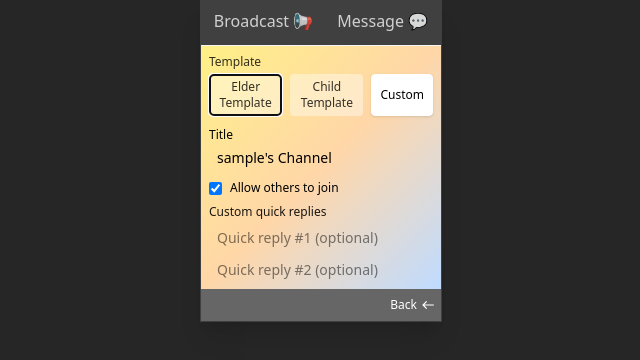
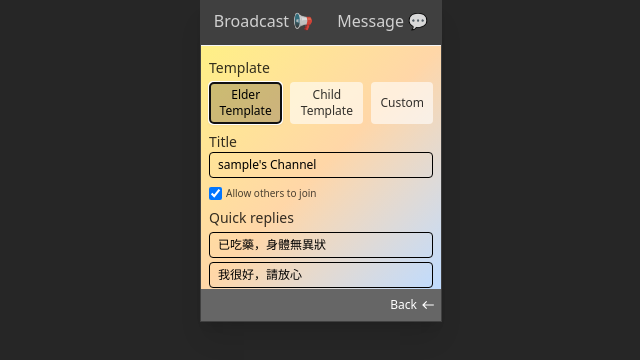
Before and after one commit to YuanWang08/CloudMosa-2025MeichuHackathon, a Vue app in the folder frontend/: page /create in a window 1280 px wide. Shown: the top 360 px of the page, without its empty margins (319-959 px from the left). Built offline with nearby package versions, Linux system fonts and the light colour scheme; sample sign-in values are in the browser's storage.

Commit message:
chore: slightly adjust frontend

```diff
--- a/frontend/src/views/ChannelView.vue
+++ b/frontend/src/views/ChannelView.vue
@@ -445,10 +445,10 @@ onBeforeUnmount(() => {
 
 <template>
   <div
-    class="h-full flex flex-col bg-gradient-to-br from-pink-200 via-orange-200 to-yellow-200 text-white"
+    class="h-full flex flex-col bg-gradient-to-br from-pink-200 via-orange-200 to-yellow-200 text-black/80"
   >
     <!-- Local channel header (replaces global Broadcast/Message) -->
-    <div class="p-2 text-xs opacity-90 flex items-center gap-2">
+    <div class="p-3 text-sm opacity-90 flex items-center gap-2">
       <div
         class="shrink-0 w-7 h-7 rounded-full overflow-hidden bg-white/20 grid place-items-center"
       >
@@ -486,7 +486,7 @@ onBeforeUnmount(() => {
           <textarea
             ref="textareaRef"
             v-model="input"
-            class="w-full rounded border-2 border-white/80 bg-white/95 p-2 text-sm text-black shadow-sm focus:border-emerald-400 focus:outline-none focus:ring-2 focus:ring-emerald-300"
+            class="w-full rounded border-2 border-white/80 bg-white/95 p-2 text-sm text-black shadow-sm focus:ring-1"
             rows="3"
             placeholder="Type your message"
           />
@@ -535,7 +535,7 @@ onBeforeUnmount(() => {
               <div class="flex items-center gap-2">
                 <span
                   :class="
-                    quickInputEnabled ? 'bg-emerald-300 text-black' : 'bg-white/30 text-white'
+                    quickInputEnabled ? 'bg-green-400 text-black' : 'bg-red-400 text-white'
                   "
                   class="rounded px-2 py-0.5"
                   >{{ quickInputEnabled ? 'ON' : 'OFF' }}</span
--- a/frontend/src/views/ChatView.vue
+++ b/frontend/src/views/ChatView.vue
@@ -91,8 +91,8 @@ onBeforeUnmount(() => window.removeEventListener('keydown', onKey))
           :key="c.id"
           :ref="(el) => setItemRef(el as HTMLElement | null, idx)"
           class="rounded p-2 flex items-center justify-between gap-2"
-          :class="activeIndex === idx ? 'bg-white/25 ring-1 ring-white/50' : 'bg-white/15'"
-        >
+          :class="activeIndex === idx ? 'bg-white/50 ring-1 ring-white/50 font-semibold text-black/70' : 'bg-white/15 text-black/20'"
+          >
           <div class="flex items-center gap-2 min-w-0 flex-1">
             <div
               class="shrink-0 w-7 h-7 rounded-full overflow-hidden bg-white/20 grid place-items-center"
@@ -111,19 +111,13 @@ onBeforeUnmount(() => window.removeEventListener('keydown', onKey))
                 >{{ c.owner?.avatarInitials || 'U' }}</span
               >
             </div>
-            <span class="truncate">{{ c.title }}</span>
+            <span class="truncate" @click="openChannel(c.id)">{{ c.title }}</span>
           </div>
-          <button
-            class="relative bg-amber-300 text-black rounded px-2 py-1 text-xs"
-            @click="openChannel(c.id)"
-          >
-            Open
             <span
               v-if="Number(c.unreadCount || 0) > 0"
               class="absolute -top-1 -right-1 w-2 h-2 rounded-full bg-red-500"
               aria-label="unread"
             />
-          </button>
         </li>
         <li v-if="!hasAny" class="opacity-80">No joined channels yet. Join from Home.</li>
       </ul>
--- a/frontend/src/views/CreateChannelView.vue
+++ b/frontend/src/views/CreateChannelView.vue
@@ -161,7 +161,7 @@ async function createChannel() {
   >
     <div class="flex-1 content-scroll p-2 text-sm space-y-2">
       <div>
-        <div class="text-xs opacity-80">Template</div>
+        <div class="text-sm opacity-80 mt-1">Template</div>
         <div class="flex gap-2 mt-1">
           <button
             v-for="(tpl, idx) in templateOptions"
@@ -170,51 +170,51 @@ async function createChannel() {
             class="px-2 py-1 rounded border text-xs"
             :class="
               selectedTemplate === tpl.key
-                ? 'bg-white text-black border-white shadow'
-                : 'bg-white/40 text-black/80 border-transparent'
+                ? 'bg-black/20 text-black shadow border-transparent'
+                : 'bg-white/60 text-black/80 border-transparent'
             "
             @click="applyTemplate(tpl.key)"
-            @focus="focusIndex = idx"
-          >
+            @focus="() => { focusIndex = idx; applyTemplate(tpl.key); }"
+              >
             {{ tpl.label }}
           </button>
         </div>
       </div>
-      <label class="text-xs">Title</label>
+      <label class="text-sm opacity-80">Title</label>
       <input
         ref="titleRef"
         v-model="title"
-        class="w-full rounded px-2 py-1 text-sm text-black"
+        class="w-full border rounded px-2 py-1 text-xs text-black"
         placeholder="Channel title"
       />
-      <label class="flex items-center gap-2 text-xs">
+      <label class="flex items-center gap-1 text-black/70 text-[10px]">
         <input ref="allowRef" type="checkbox" v-model="allowJoin" /> Allow others to join
       </label>
       <div>
-        <div class="text-xs opacity-90">Custom quick replies</div>
+        <div class="text-sm opacity-80 mt-2">Quick replies</div>
         <input
           ref="qr1Ref"
           v-model="qr1"
-          class="w-full rounded px-2 py-1 text-sm text-black mt-1"
+          class="w-full border rounded px-2 py-1 text-xs text-black mt-1"
           placeholder="Quick reply #1 (optional)"
         />
         <input
           ref="qr2Ref"
           v-model="qr2"
-          class="w-full rounded px-2 py-1 text-sm text-black mt-1"
+          class="w-full border rounded px-2 py-1 text-xs text-black mt-1"
           placeholder="Quick reply #2 (optional)"
         />
         <input
           ref="qr3Ref"
           v-model="qr3"
-          class="w-full rounded px-2 py-1 text-sm text-black mt-1"
+          class="w-full border rounded px-2 py-1 text-xs text-black mt-1"
           placeholder="Quick reply #3 (optional)"
         />
       </div>
       <button
         ref="submitRef"
         :disabled="loading"
-        class="w-full bg-white text-black rounded py-1 disabled:opacity-60"
+        class="w-full bg-[#8E8E8E] text-white rounded py-1 focus:opacity-60"
         @click="createChannel"
       >
         Create
--- a/frontend/src/views/JoinChannelView.vue
+++ b/frontend/src/views/JoinChannelView.vue
@@ -66,18 +66,18 @@ async function join() {
   <div
     class="h-full flex flex-col bg-gradient-to-br from-lime-200 via-amber-100 to-rose-200 text-black"
   >
-    <div class="flex-1 content-scroll p-2 text-sm">
-      <label class="text-xs">Channel ID</label>
+    <div class="flex-1 content-scroll p-3 text-[12px]">
+      <label class="font-bold opacity-60">Channel ID</label>
       <input
         ref="codeRef"
         v-model="code"
-        class="w-full rounded px-2 py-1 text-sm"
+        class="mt-1 w-full rounded px-2 py-1 border focus:outline-none"
         placeholder="6 digits"
       />
       <button
         ref="submitRef"
         :disabled="loading"
-        class="mt-2 w-full bg-black/70 text-white rounded py-1 disabled:opacity-60"
+        class="mt-2 w-full bg-black/70 text-white rounded py-1 focus:opacity-50"
         @click="join"
       >
         Join
```
